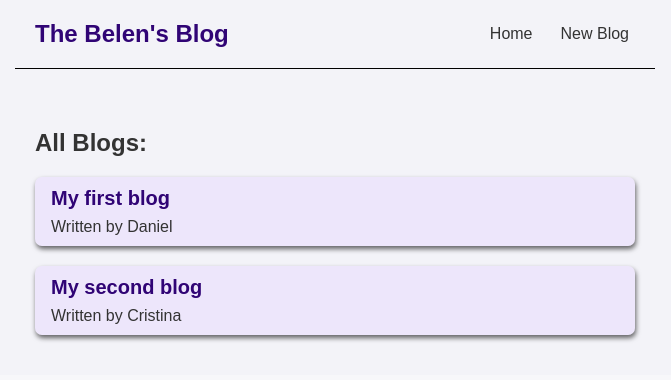
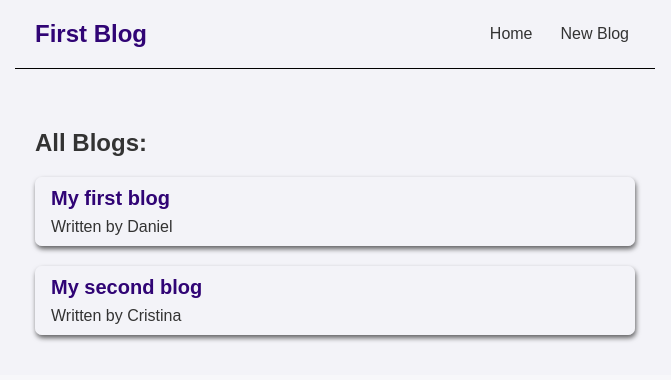
Before and after one commit to belenjn/miniBlog-React, a React (Create React App) app: page / in a window 1280 px wide. Shown: the top 380 px of the page, without its empty margins (305-976 px from the left). Built offline with nearby package versions, Linux system fonts and the light colour scheme; data requests are answered from the project's data file; a web font is replaced by a local one.

Commit message:
update styles

```diff
--- a/src/bloglist/BlogList.css
+++ b/src/bloglist/BlogList.css
@@ -1,24 +1,24 @@
 .blog-preview {
+    box-shadow: 1px 3px 5px rgba(0, 0, 0, 0.6);
+    border-radius: 7px;
     padding: 10px 16px;
     margin: 20px 0;
-    background-color: rgba(224, 205, 255, 0.336);
-    box-shadow: 1px 3px 5px rgba(0, 0, 0, 0.6);
-    border-radius: 7px;
-  }
+}
 
-  .blog-preview:hover {
+.blog-preview:hover {
     cursor: pointer;
-    background-color: rgb(248, 229, 248);
+    background-color: #2f04751e;
     transform: scale(1.05);
     transition: 0.2s ease;
 
-  }
+}
 
-  .blog-preview h2 {
+.blog-preview h2 {
+    color: #300475;
+
     font-size: 20px;
-    color: #300475;
     margin-bottom: 8px;
-  }
+}
 
 p, h2 {
     background: transparent;
--- a/src/bloglist/BlogList.js
+++ b/src/bloglist/BlogList.js
@@ -7,6 +7,7 @@ export const BlogList = ({blogs, title}) => {
   return (
     <div className="blog-list">
         <h2>{title}</h2>
+
       {blogs.map((blog) => (
         <div className="blog-preview" key={blog.id}>
           <h2>{blog.title}</h2>
--- a/src/index.css
+++ b/src/index.css
@@ -1,7 +1,7 @@
 
 *{
   background-color: rgba(244, 244, 248, 0.705);
+  color: #333;
   margin: 0;
   font-family: sans-serif;
-  color: #333;
 }
--- a/src/navbar/Navbar.js
+++ b/src/navbar/Navbar.js
@@ -6,7 +6,7 @@ import "./Navbar.css";
 export const Navbar = () => {
   return (
     <nav className='navbar'>
-        <h1>The Belen's Blog</h1>
+        <h1>First Blog</h1>
         <div className='links'>
             <Link to="/">Home</Link>
             <Link to="/create">New Blog</Link>
```
